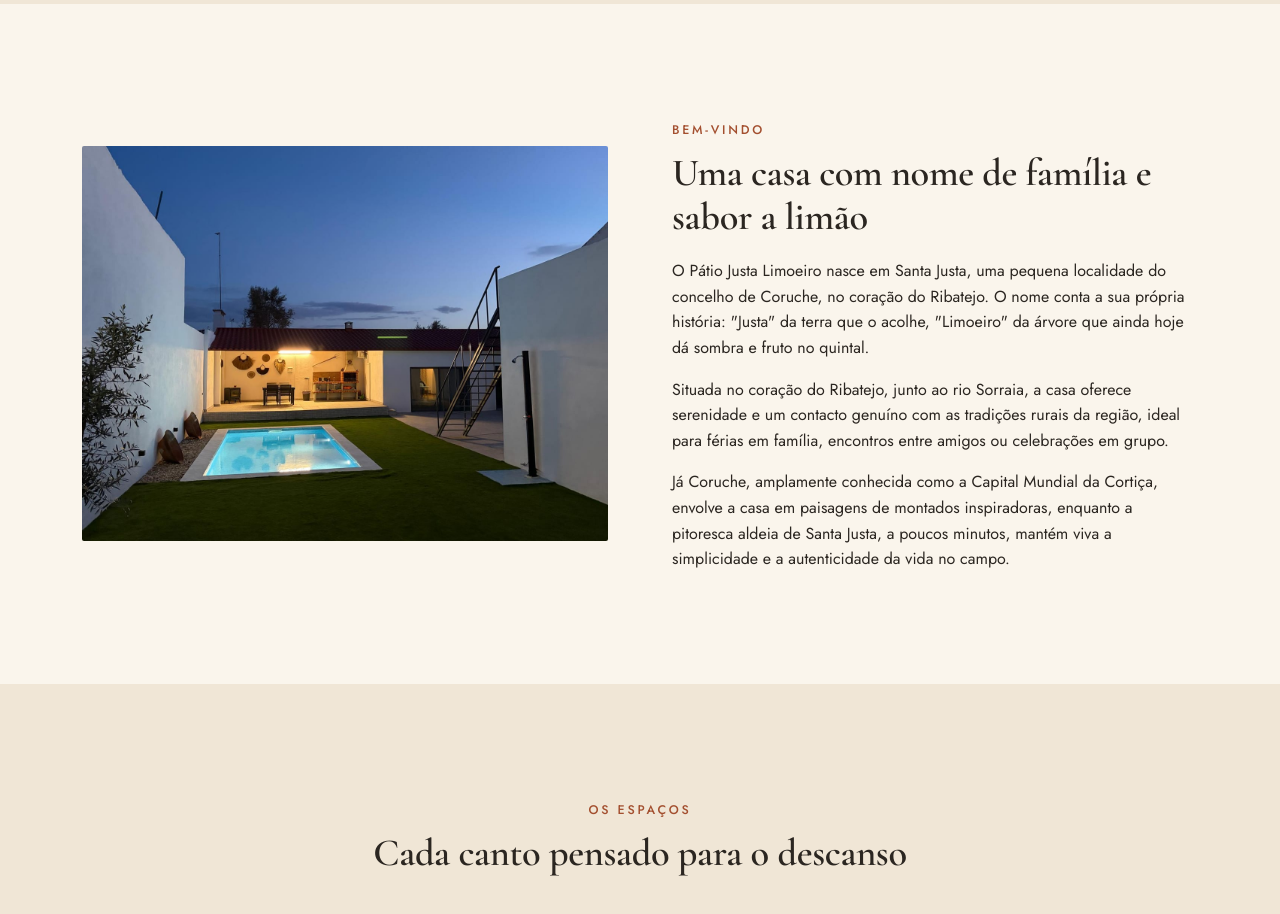
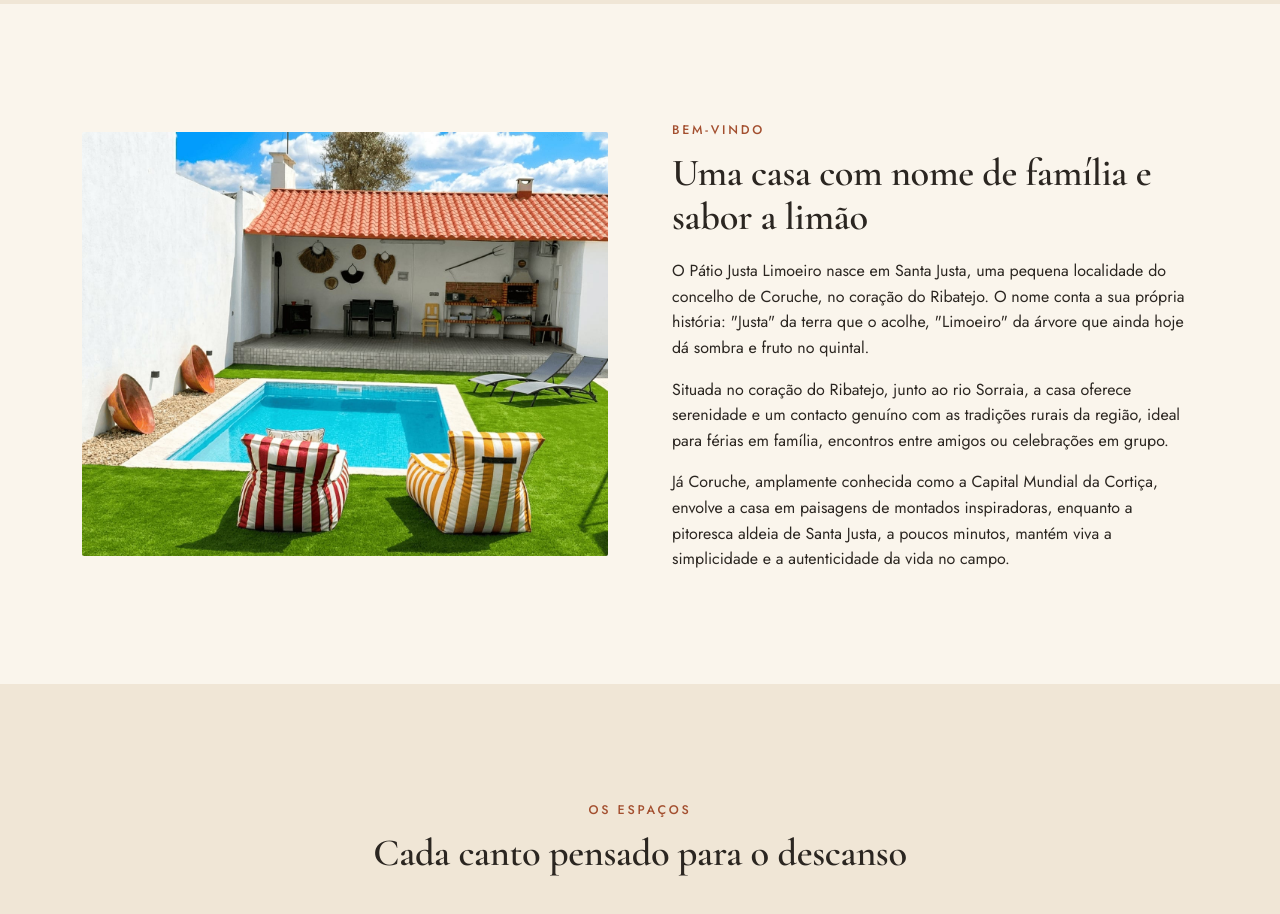
Before and after one commit to goncalomartinsoliveira-oss/Justa-limoeiro, a Next.js app: page / in a window 1280 px wide. Shown: the part 820-1734 px from the top of the page. Built offline with nearby package versions, Linux system fonts and the light colour scheme.

Commit message:
Swap welcome section photo for the daytime pool shot
Co-Authored-By: Claude Sonnet 5 <noreply@anthropic.com>
Claude-Session: https://claude.ai/code/session_01VMMQtuV8FQbW23X5sTFbyd

```diff
--- a/src/styles/globals.css
+++ b/src/styles/globals.css
@@ -567,7 +567,7 @@ h1, h2, h3, h4 {
 }
 
 .split__media--landscape img {
-  aspect-ratio: 1400 / 1050;
+  aspect-ratio: 1400 / 1128;
 }
 
 .split__content h2 {
```
Also changed, not shown: public/images/welcome-patio.jpg.
